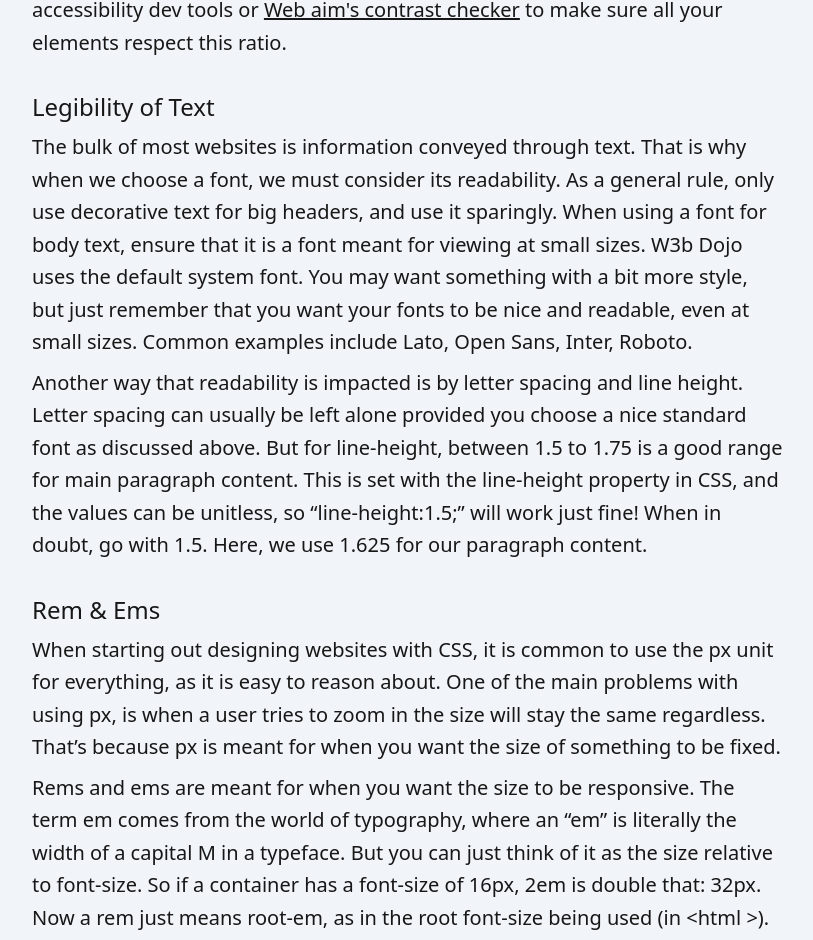
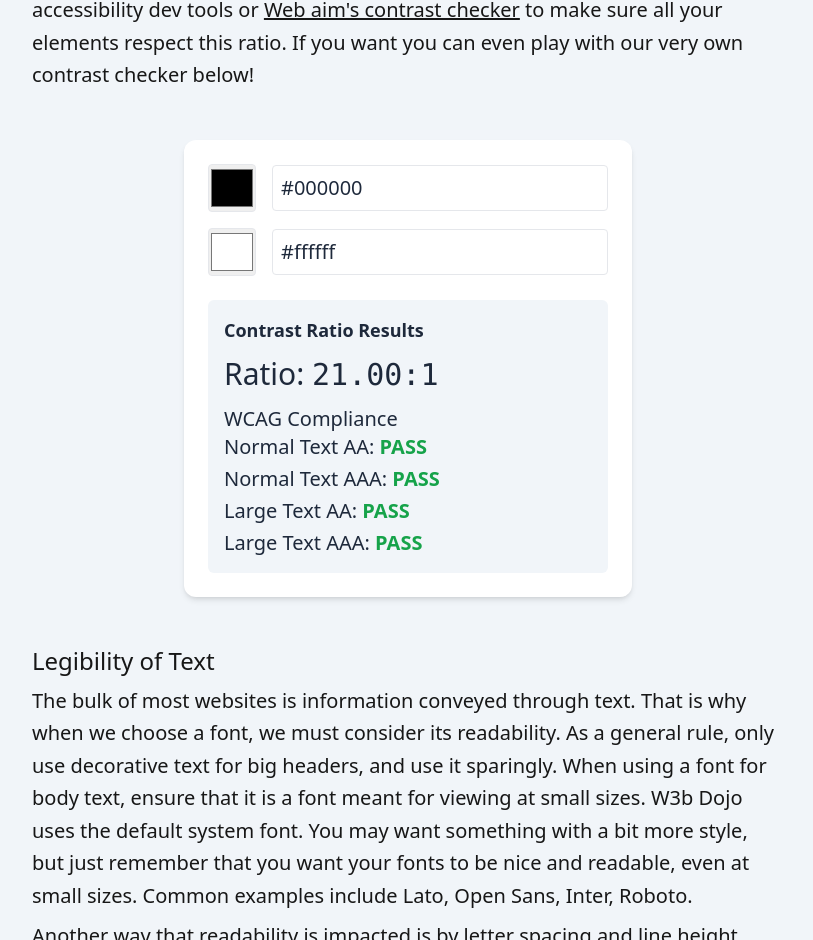
Before and after one commit to joayo13/w3bdojo, a SvelteKit app: page /lessons/lesson-5 in a window 1280 px wide. Shown: the part 852-1792 px from the top of the page, without its empty margins (392-1205 px from the left). Built offline with nearby package versions, Linux system fonts and the light colour scheme.

Commit message:
added contrast checker into lesson 5

```diff
--- a/src/components/ContrastChecker.svelte
+++ b/src/components/ContrastChecker.svelte
@@ -1,5 +1,4 @@
 <script lang="ts">
-	// Interface for Contrast Result
 	interface ContrastResult {
 		ratio: string;
 		passesAANormal: boolean;
@@ -8,7 +7,6 @@
 		passesAAALarge: boolean;
 	}
 
-	// Function to calculate relative luminance
 	function getLuminance(r: number, g: number, b: number): number {
 		const a = [r, g, b].map((v) => {
 			v /= 255;
@@ -17,30 +15,23 @@
 		return a[0] * 0.2126 + a[1] * 0.7152 + a[2] * 0.0722;
 	}
 
-	// Function to convert hex to RGB
 	function hexToRgb(hex: string): [number, number, number] {
-		// Remove # if present
 		hex = hex.replace(/^#/, '');
-
-		// Handle 3-digit and 6-digit hex codes
 		const bigint = parseInt(
 			hex.length === 3
 				? hex
 						.split('')
-						.map((char) => char + char)
+						.map((c) => c + c)
 						.join('')
 				: hex,
 			16
 		);
-
 		const r = (bigint >> 16) & 255;
 		const g = (bigint >> 8) & 255;
 		const b = bigint & 255;
-
 		return [r, g, b];
 	}
 
-	// Calculate contrast ratio
 	function calculateContrastRatio(color1: string, color2: string): ContrastResult | null {
 		try {
 			const [r1, g1, b1] = hexToRgb(color1);
@@ -51,7 +42,6 @@
 
 			const lighter = Math.max(l1, l2);
 			const darker = Math.min(l1, l2);
-
 			const contrastRatio = (lighter + 0.05) / (darker + 0.05);
 
 			return {
@@ -67,139 +57,94 @@
 	}
 
 	let color1: string = '#000000';
-	let color2: string = '#FFFFFF';
+	let color2: string = '#ffffff';
 	let contrastResult: ContrastResult | null = calculateContrastRatio(color1, color2);
 </script>
 
-<div class="color-contrast-checker">
-	<h2>Color Contrast Ratio Checker</h2>
-
-	<div class="input-group">
-		<label>
-			Color 1:
+<div
+	class="mx-auto my-12 max-w-md space-y-6 rounded-xl bg-white p-6 text-slate-800 shadow-md dark:bg-slate-900 dark:text-slate-100"
+>
+	<div class="space-y-4">
+		<div class="flex items-center gap-4">
 			<input
 				type="color"
 				bind:value={color1}
+				class="h-12 w-12 rounded border"
 				on:input={() => (contrastResult = calculateContrastRatio(color1, color2))}
 			/>
 			<input
 				type="text"
 				bind:value={color1}
+				class="flex-1 rounded border p-2 dark:border-slate-700 dark:bg-slate-800"
 				on:input={() => (contrastResult = calculateContrastRatio(color1, color2))}
 			/>
-		</label>
-
-		<label>
-			Color 2:
+		</div>
+		<div class="flex items-center gap-4">
 			<input
 				type="color"
 				bind:value={color2}
+				class="h-12 w-12 rounded border"
 				on:input={() => (contrastResult = calculateContrastRatio(color1, color2))}
 			/>
 			<input
 				type="text"
 				bind:value={color2}
+				class="flex-1 rounded border p-2 dark:border-slate-700 dark:bg-slate-800"
 				on:input={() => (contrastResult = calculateContrastRatio(color1, color2))}
 			/>
-		</label>
+		</div>
 	</div>
 
 	{#if contrastResult}
-		<div class="results">
-			<h3>Contrast Ratio Results</h3>
-			<p>Ratio: {contrastResult.ratio}:1</p>
+		<div class="space-y-3 rounded-md bg-slate-100 p-4 dark:bg-slate-800">
+			<h3 class="text-lg font-semibold">Contrast Ratio Results</h3>
+			<p class="text-3xl">Ratio: <span class="font-mono">{contrastResult.ratio}:1</span></p>
 
-			<div class="compliance">
-				<h4>WCAG Compliance</h4>
-				<ul>
+			<div>
+				<h4 class="font-medium">WCAG Compliance</h4>
+				<ul class=" space-y-1">
 					<li>
 						Normal Text AA:
-						{#if contrastResult.passesAANormal}
-							<span class="pass">PASS</span>
-						{:else}
-							<span class="fail">FAIL</span>
-						{/if}
+						<span
+							class={contrastResult.passesAANormal
+								? 'font-bold text-green-600'
+								: 'font-bold text-red-600'}
+						>
+							{contrastResult.passesAANormal ? 'PASS' : 'FAIL'}
+						</span>
 					</li>
 					<li>
 						Normal Text AAA:
-						{#if contrastResult.passesAAANormal}
-							<span class="pass">PASS</span>
-						{:else}
-							<span class="fail">FAIL</span>
-						{/if}
+						<span
+							class={contrastResult.passesAAANormal
+								? 'font-bold text-green-600'
+								: 'font-bold text-red-600'}
+						>
+							{contrastResult.passesAAANormal ? 'PASS' : 'FAIL'}
+						</span>
 					</li>
 					<li>
 						Large Text AA:
-						{#if contrastResult.passesAALarge}
-							<span class="pass">PASS</span>
-						{:else}
-							<span class="fail">FAIL</span>
-						{/if}
+						<span
+							class={contrastResult.passesAALarge
+								? 'font-bold text-green-600'
+								: 'font-bold text-red-600'}
+						>
+							{contrastResult.passesAALarge ? 'PASS' : 'FAIL'}
+						</span>
 					</li>
 					<li>
 						Large Text AAA:
-						{#if contrastResult.passesAAALarge}
-							<span class="pass">PASS</span>
-						{:else}
-							<span class="fail">FAIL</span>
-						{/if}
+						<span
+							class={contrastResult.passesAAALarge
+								? 'font-bold text-green-600'
+								: 'font-bold text-red-600'}
+						>
+							{contrastResult.passesAAALarge ? 'PASS' : 'FAIL'}
+						</span>
 					</li>
 				</ul>
 			</div>
 		</div>
 	{/if}
 </div>
-
-<style>
-	.color-contrast-checker {
-		max-width: 400px;
-		margin: 0 auto;
-		padding: 20px;
-		font-family: Arial, sans-serif;
-	}
-
-	.input-group {
-		display: flex;
-		flex-direction: column;
-		gap: 10px;
-		margin-bottom: 20px;
-	}
-
-	label {
-		display: flex;
-		align-items: center;
-		gap: 10px;
-	}
-
-	input[type='color'] {
-		width: 50px;
-		height: 50px;
-		padding: 0;
-	}
-
-	input[type='text'] {
-		flex-grow: 1;
-		padding: 5px;
-	}
-
-	.results {
-		background-color: #f4f4f4;
-		padding: 15px;
-		border-radius: 5px;
-	}
-
-	.compliance ul {
-		list-style-type: none;
-		padding: 0;
-	}
-
-	.pass {
-		color: green;
-		font-weight: bold;
-	}
-
-	.fail {
-		color: red;
-		font-weight: bold;
-	}
-</style>
--- a/src/routes/lessons/lesson-5/+page.svelte
+++ b/src/routes/lessons/lesson-5/+page.svelte
@@ -1,5 +1,6 @@
 <script>
 	import CodeBlock from '../../../components/CodeBlock.svelte';
+	import ContrastChecker from '../../../components/ContrastChecker.svelte';
 	import LessonLink from '../../../components/LessonLink.svelte';
 	import Quiz from '../../../components/Quiz.svelte';
 	import RadioGroup from '../../../components/RadioGroup.svelte';
@@ -51,8 +52,10 @@
 	create a contrast ratio. 21:1 being black on white. We won’t go over the math behind this but be
 	aware of this ratio, and use your browsers accessibility dev tools or
 	<a href="https://webaim.org/resources/contrastchecker/">Web aim's contrast checker</a> to make sure
-	all your elements respect this ratio.
+	all your elements respect this ratio. If you want you can even play with our very own contrast checker
+	below!
 </p>
+<ContrastChecker />
 <h2 class="mt-8 text-2xl">Legibility of Text</h2>
 <p class="mt-2">
 	The bulk of most websites is information conveyed through text. That is why when we choose a font,
```
